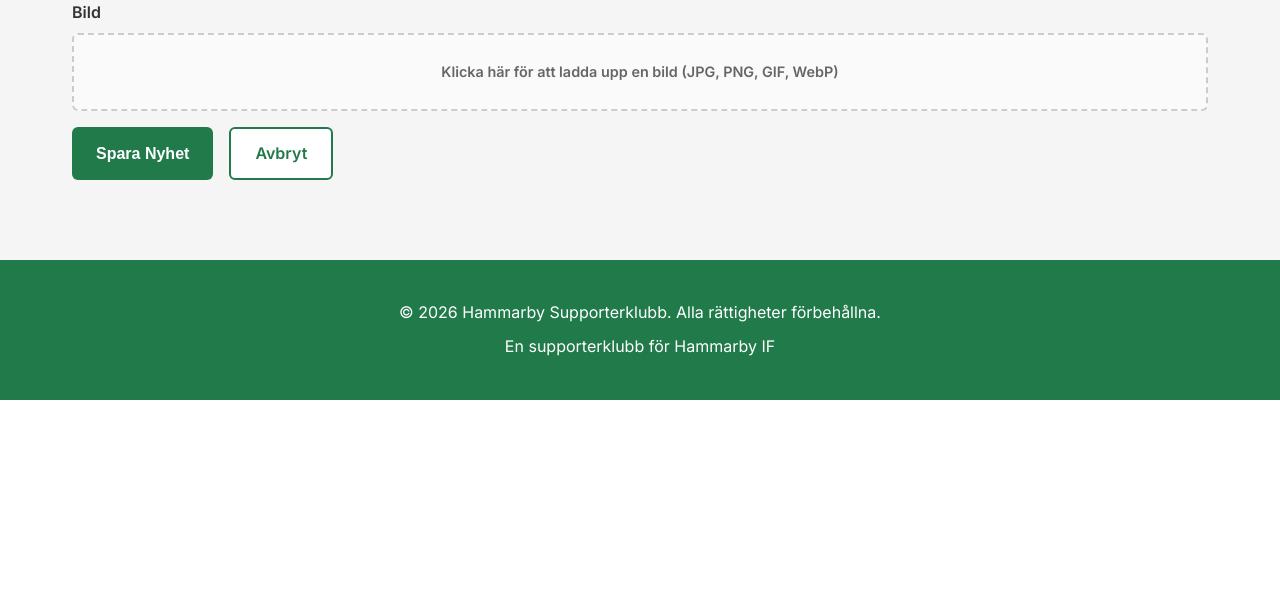
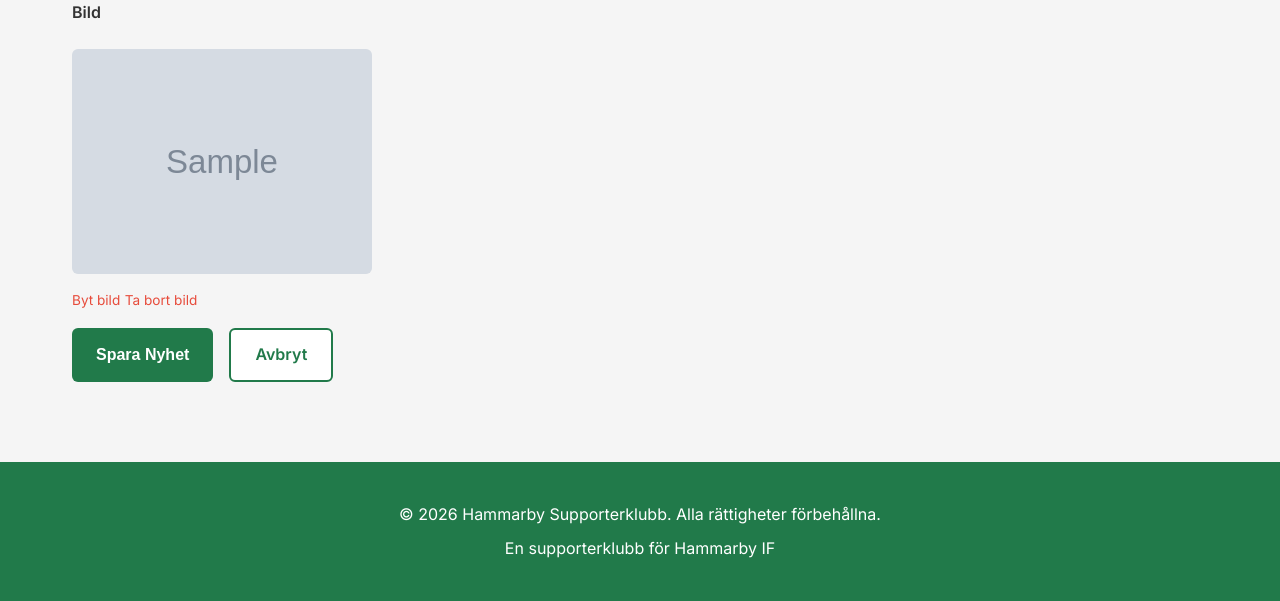
Before and after one commit to zidz/hammarbysupporterklubb, a Flask app: template frontend/templates/admin_news_form.html in a window 1280 px wide. Shown: the part 673-1274 px from the top of the page. Before the commit the page ends 1073 px from the top, so only its background shows below. Run offline with Flask 3, Linux system fonts and the light colour scheme; the template is opened without the code that fills it: most values are stand-ins (such as "Sample title", 1, 10 or a date in 2020); grey boxes marked "Sample" are stand-in pictures; some libraries are stand-ins or nearby versions.

Commit message:
Show existing image when editing news with replace/remove options

```diff
--- a/frontend/templates/admin_news_form.html
+++ b/frontend/templates/admin_news_form.html
@@ -87,6 +87,18 @@
 
         <div class="form-group">
             <label>Bild</label>
+{% if news and news.image %}
+            <div class="image-preview" id="image-preview" style="display: block;">
+                <img id="preview-img" src="{{ news.image }}" alt="Förhandsvisning">
+                <br>
+                <span class="remove-image" id="replace-image">Byt bild</span>
+                <span class="remove-image" id="remove-image">Ta bort bild</span>
+            </div>
+            <div class="image-upload-area" id="upload-area" style="display: none;">
+                <input type="file" id="image" name="image" accept="image/jpeg,image/jpg,image/png,image/gif,image/webp">
+                <label for="image" class="upload-label">Klicka här för att ladda upp en bild (JPG, PNG, GIF, WebP)</label>
+            </div>
+{% else %}
             <div class="image-upload-area" id="upload-area">
                 <input type="file" id="image" name="image" accept="image/jpeg,image/jpg,image/png,image/gif,image/webp">
                 <label for="image" class="upload-label">Klicka här för att ladda upp en bild (JPG, PNG, GIF, WebP)</label>
@@ -96,6 +108,7 @@
                 <br>
                 <span class="remove-image" id="remove-image">Ta bort bild</span>
             </div>
+{% endif %}
         </div>
 
         <div class="form-actions">
@@ -136,6 +149,7 @@ document.addEventListener('DOMContentLoaded', function() {
     var previewDiv = document.getElementById('image-preview');
     var previewImg = document.getElementById('preview-img');
     var removeBtn = document.getElementById('remove-image');
+    var replaceBtn = document.getElementById('replace-image');
     var imagePathInput = document.getElementById('image_path');
     var uploadArea = document.getElementById('upload-area');
 
@@ -153,6 +167,14 @@ document.addEventListener('DOMContentLoaded', function() {
         }
     });
 
+    if (replaceBtn) {
+        replaceBtn.addEventListener('click', function(e) {
+            e.preventDefault();
+            previewDiv.style.display = 'none';
+            uploadArea.style.display = 'block';
+        });
+    }
+
     removeBtn.addEventListener('click', function(e) {
         e.preventDefault();
         imageInput.value = '';
```
